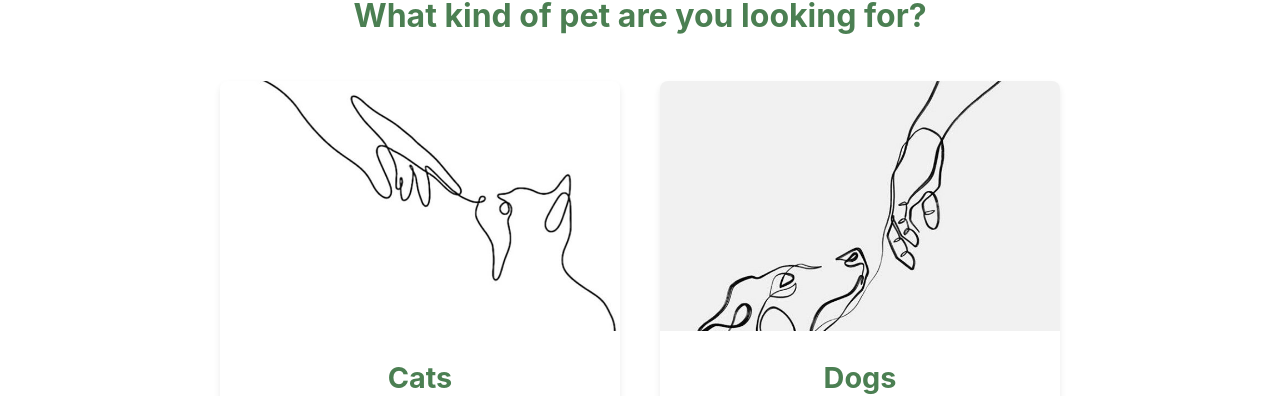
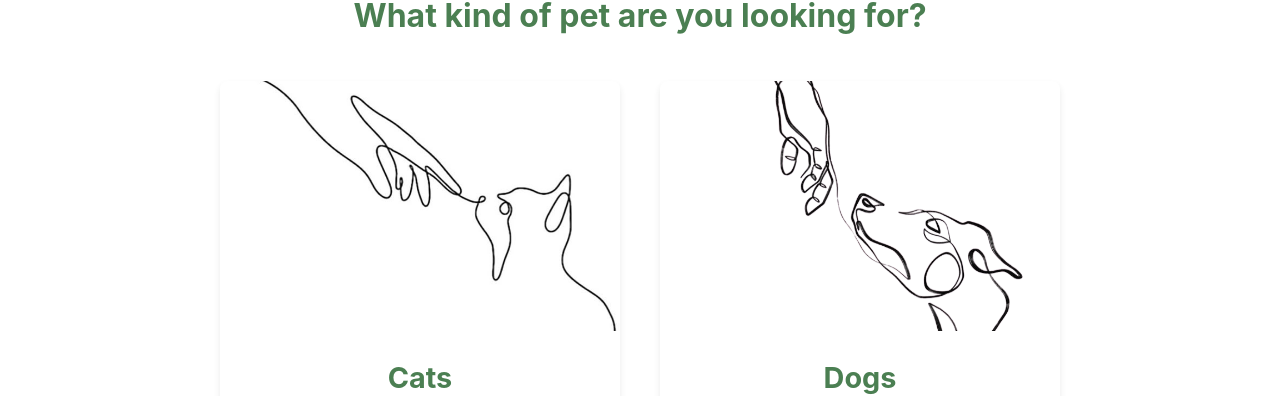
Before and after one commit to itsroj/pet-shelter-frontend, a React (Vite) app: page /pet-adoption in a window 1280 px wide. Shown: the part 518-914 px from the top of the page. Built offline with nearby package versions, Linux system fonts and the light colour scheme; no server answers.

Commit message:
CRUD finished, auth too

```diff
--- a/src/components/SignUp.jsx
+++ b/src/components/SignUp.jsx
@@ -33,9 +33,9 @@ export const SignUp = ({ onClose, onSwitchToLogin }) => {
     axios
       .post(`${API_URL}/auth/signup`, formData,)
       .then((res) => {
-        console.log("user created in the DB", res);
+        // console.log("user created in the DB", res);
         onClose();
-        nav("/login");
+        nav("/");
       })
       .catch((err) => {
         console.log(err);
--- a/src/pages/AboutPage.jsx
+++ b/src/pages/AboutPage.jsx
@@ -1,6 +1,7 @@
 import React from 'react';
 import { Link } from "react-router-dom";
 import "./AboutPage.css";
+// import { aboutUsImg } from '../images/cat-image.jpg'
 
 export const AboutPage = () => {
   return (
@@ -55,17 +56,23 @@ export const AboutPage = () => {
           <h2>About Us</h2>
           <div className="about-content reverse">
             <div className="team-image">
-              <img src="/images/shelter-team.jpg" alt="Our dedicated team" />
+              {/* <img src= {aboutUsImg} alt="Our team" /> */}
             </div>
 
             <div className="about-text">
               <h3>Our Story</h3>
               <p>Hello and welcome!
 We're Rojda and Sosha — two aspiring web developers on the final stretch of our full-time Web Development Bootcamp journey.
-For our capstone project, we wanted to create something that truly matters — not just to us, but to the world around us. That’s how "Once Upon a Paw" Shelter came to life.
-We believe that every animal deserves a loving home, and that shelters can be more than just temporary places — they can be warm, inviting spaces filled with hope. Sadly, we noticed that many animal shelter websites in Germany lack modern, thoughtful design. So we set out to change that.
-This project is our tribute to the animals who wait patiently for a second chance — and to the people who open their hearts and homes to them. Through intuitive functionality and a soft, welcoming design, our goal was to build a platform where adoption feels personal, emotional, and easy.
-Whether you're here to adopt, volunteer, or simply browse the faces of those looking for love — we're so happy to have you here. Thank you for being part of this mission.</p>
+For our capstone project, we wanted to create something that truly matters — not just to us, but to the world around us.
+That’s how "Once Upon a Paw" Shelter came to life.
+We believe that every animal deserves a loving home, and that shelters can be more than just temporary places — they can
+be warm, inviting spaces filled with hope. Sadly, we noticed that many animal shelter websites in Germany lack modern,
+thoughtful design. So we set out to change that.
+This project is our tribute to the animals who wait patiently for a second chance — and to the people who open their
+hearts and homes to them. Through intuitive functionality and a soft, welcoming design, our goal was to build a platform
+where adoption feels personal, emotional, and easy.
+Whether you're here to adopt, volunteer, or simply browse the faces of those looking for love — we're so happy to have
+you here. Thank you for being part of this mission.</p>
 
               <h3>Our Mission</h3>
               <p>To rescue, rehabilitate, and rehome animals in need while educating the community on responsible pet ownership and animal welfare.</p>
--- a/src/pages/PetAdoption.css
+++ b/src/pages/PetAdoption.css
@@ -81,7 +81,7 @@
 }
 
 .dog-image {
-  background-image: url('../images/dog-image.jpg');
+  background-image: url('../images/dog-image.png');
 }
 
 .category-info {
```
Also changed, not shown: src/images/dog-image.jpg (deleted), src/images/dog-image.png (added).
